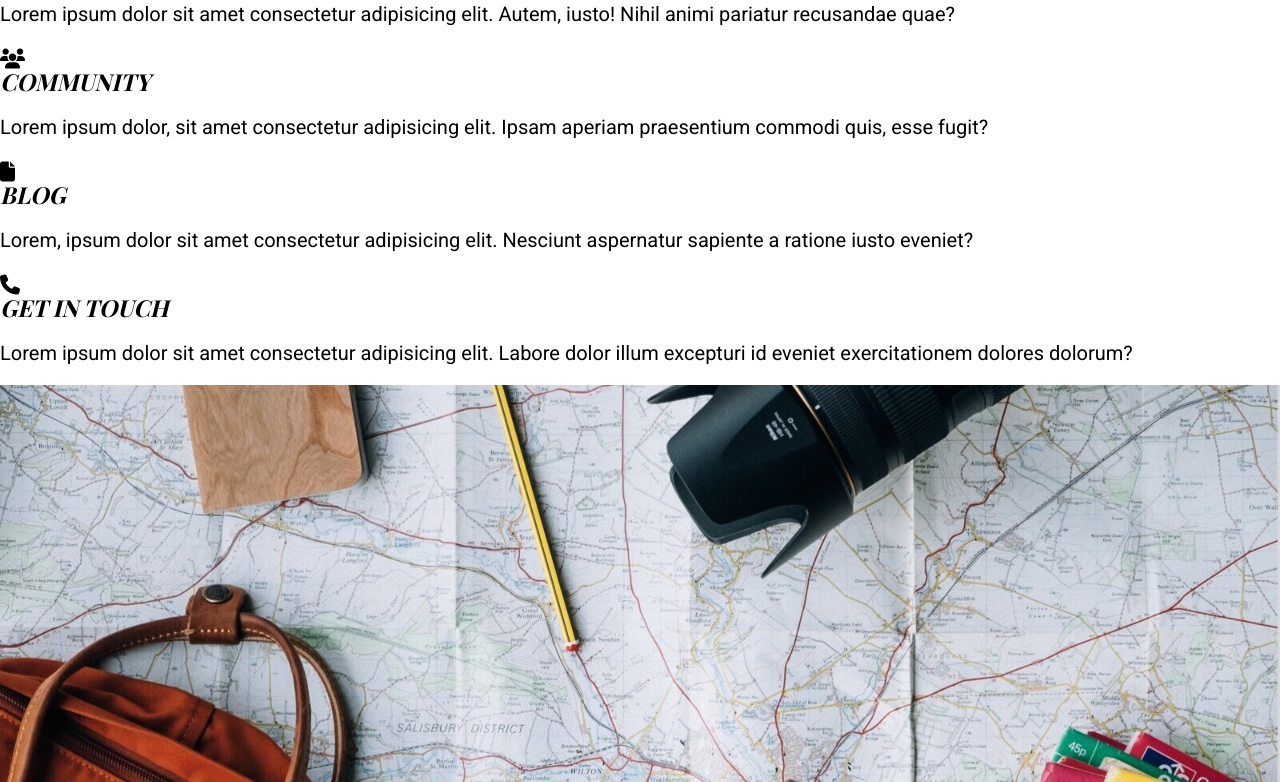
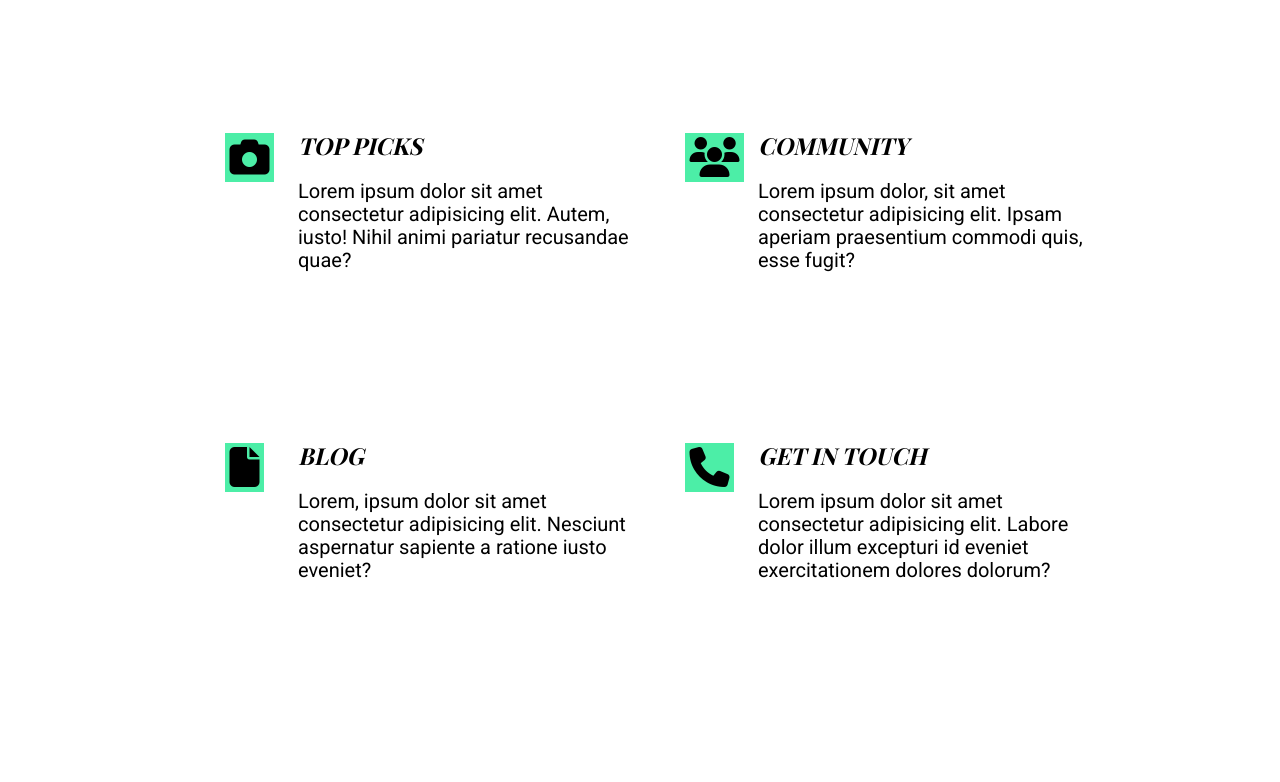
Before and after one commit to alxndrdrgz/alex-rodriguez-project-one, a plain HTML site: page index.html in a window 1280 px wide. Shown: the part 2387-3169 px from the top of the page. Drawn offline with nearby package versions, Linux system fonts and the light colour scheme; a web font is replaced by a local one.

Commit message:
so much CSS styling

```diff
--- a/index.html
+++ b/index.html
@@ -87,30 +87,48 @@
     <!-- Start of section 3 -->
     <section class="sectionThree">
         <div class="wrapper">
-            <div class="textContainer">
+            <div class="gridThree">
+
+                <div class="iconCircle">
                     <i class="fas fa-camera"></i>
+                </div>
+                <div class="gridText1">
                     <h3>Top Picks</h3>
                     <p>
                         Lorem ipsum dolor sit amet consectetur adipisicing elit. Autem, iusto! Nihil animi pariatur recusandae quae?
                     </p>
+                </div>
 
+                <div class="iconCircle">
                     <i class="fas fa-users"></i>
+                </div>
+                <div class="gridText2">
                     <h3>Community</h3>
                     <p>
                         Lorem ipsum dolor, sit amet consectetur adipisicing elit. Ipsam aperiam praesentium commodi quis, esse fugit?
                     </p>
+                </div>
 
+                <div class="iconCircle">
                     <i class="fas fa-file"></i>
+                </div>
+                <div class="gridText3">
                     <h3>Blog</h3>
                     <p>
                          Lorem, ipsum dolor sit amet consectetur adipisicing elit. Nesciunt aspernatur sapiente a ratione iusto eveniet?
                     </p>
+                </div>
 
+                <div class="iconCircle">
                     <i class="fas fa-phone"></i>
+                </div>
+
+                <div class="gridText4">
                     <h3>Get in touch</h3>
                     <p>
                         Lorem ipsum dolor sit amet consectetur adipisicing elit. Labore dolor illum excepturi id eveniet exercitationem dolores dolorum?
                     </p>
+                </div>
             </div>
         </div>
     </section>
--- a/styles/sass/partials/_indexStyles.scss
+++ b/styles/sass/partials/_indexStyles.scss
@@ -152,3 +152,31 @@ a.findOut {
     padding: 2rem;
     margin-top: 2rem;
 }
+
+//section 3 styles
+
+.sectionThree {
+    padding: 20rem;
+}
+
+.gridThree {
+    display: grid;
+    grid-template-columns: 10% 40% 10% 40%;
+    grid-template-rows: 30rem 30rem;
+    gap: 1rem;
+}
+
+.gridText1 {
+    margin-left: 0;
+}
+
+.fas {
+    margin-left: 2.5rem;
+    font-size: 4rem;
+    padding: 5%;
+    display: inline;
+    background-color: $seaGreen;
+}
+
+
+// grid-area: <grid-row-start> / <grid-column-start> / <grid-row-end> / <grid-column-end>;
```
Also changed, not shown: styles/styles.css. Lines whose indentation alone changed are shown as unchanged.
